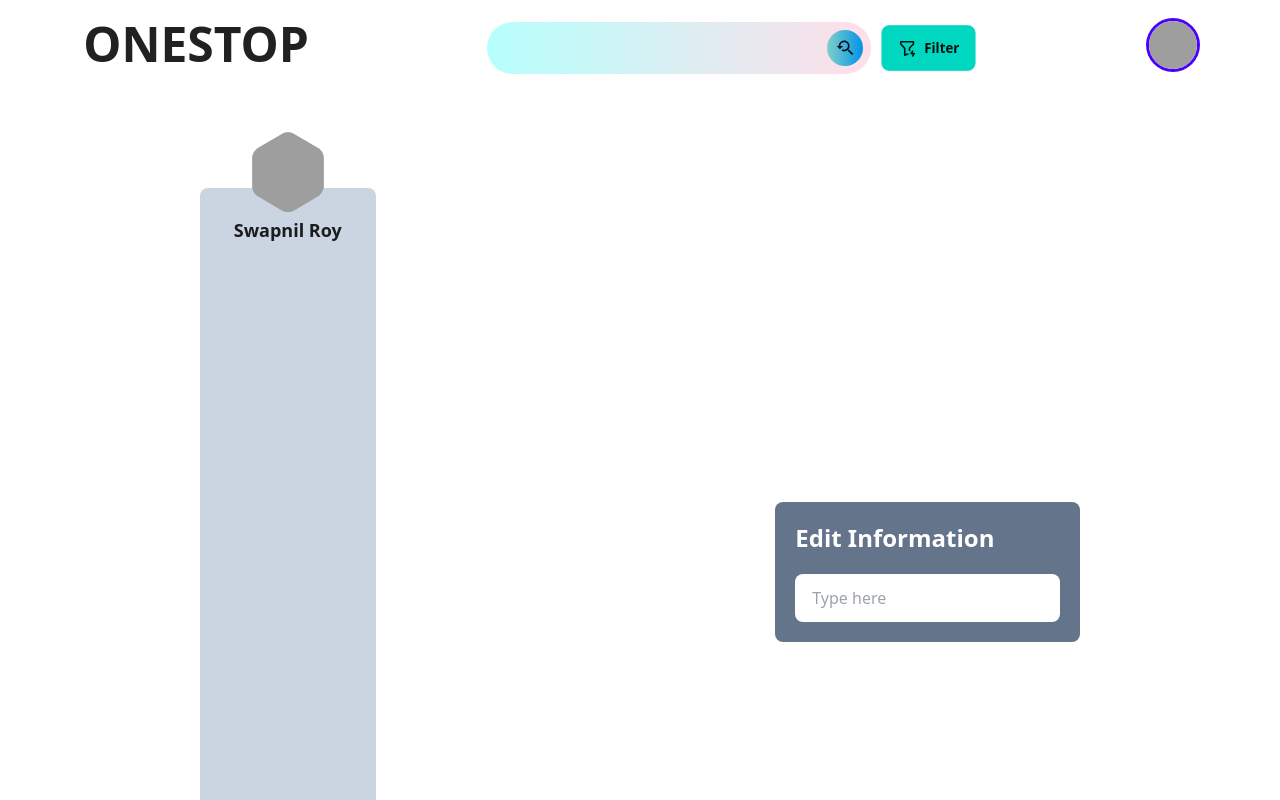
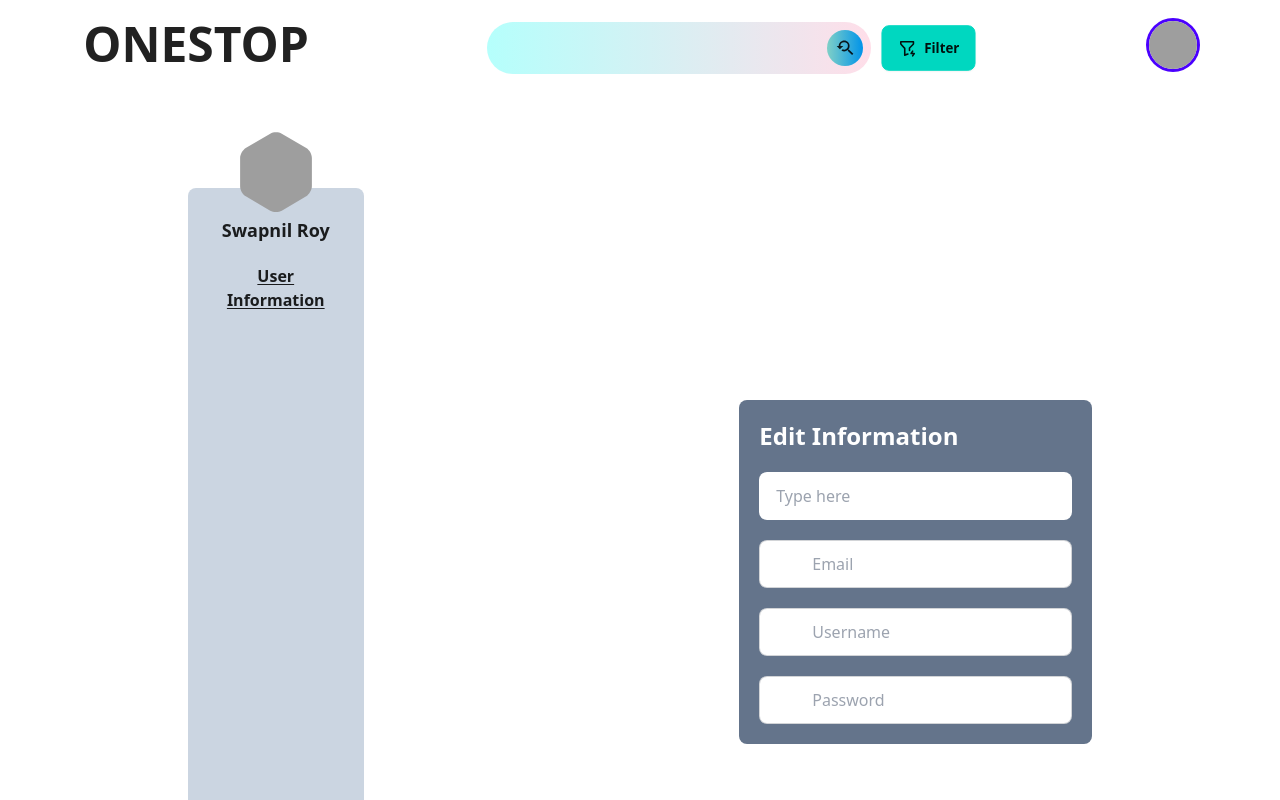
Before and after one commit to SwapnilRoyweb/onestop_restuarent, a React (Vite) app: page /profile in a window 1280 px wide. Shown: the top 800 px of the page. Built offline with nearby package versions, Linux system fonts and the light colour scheme; grey boxes are pictures that could not be loaded.

Commit message:
some changes applied to profile page

```diff
--- a/src/ProfilePage/Profile.jsx
+++ b/src/ProfilePage/Profile.jsx
@@ -1,4 +1,7 @@
 import React from 'react';
+import { MdAlternateEmail } from "react-icons/md";
+import { FaUserEdit } from "react-icons/fa";
+import { RiLockPasswordFill } from "react-icons/ri";
 
 const Profile = () => {
     return (
@@ -12,6 +15,12 @@ const Profile = () => {
                 </div>
                 <div className='bg-slate-300 min-h-screen p-5 rounded-lg w-44'>
                     <h1 className='text-center mt-2 font-semibold text-lg'>Swapnil Roy</h1>
+                    <div className='mt-5 text-center'>
+                        <h1 className='text-md font-bold underline underline-offset-2'>User Information</h1>
+                        <div>
+                            <p></p>
+                        </div>
+                    </div>
                 </div>
             </div>
 
@@ -20,8 +29,20 @@ const Profile = () => {
 
                 <h1 className='text-2xl font-bold text-white mb-5'>Edit Information</h1>
 
-                <div>
+                <div className='flex flex-col gap-5'>
                     <input type="text" placeholder="Type here" className="input w-full max-w-xs" />
+                    <label className="input input-bordered flex items-center gap-2 text-white">
+                        <MdAlternateEmail/>
+                        <input type="text" className="grow rounded-sm px-3" placeholder="Email" />
+                    </label>
+                    <label className="input input-bordered flex items-center gap-2 text-white">
+                        <FaUserEdit/>
+                        <input type="text" className="grow rounded-sm px-3" placeholder="Username" />
+                    </label>
+                    <label className="input input-bordered flex items-center gap-2 text-white">
+                        <RiLockPasswordFill/>
+                        <input type="password" className="grow rounded-sm px-3" placeholder='Password' />
+                    </label>
                 </div>
             </div>
         </div>
```
